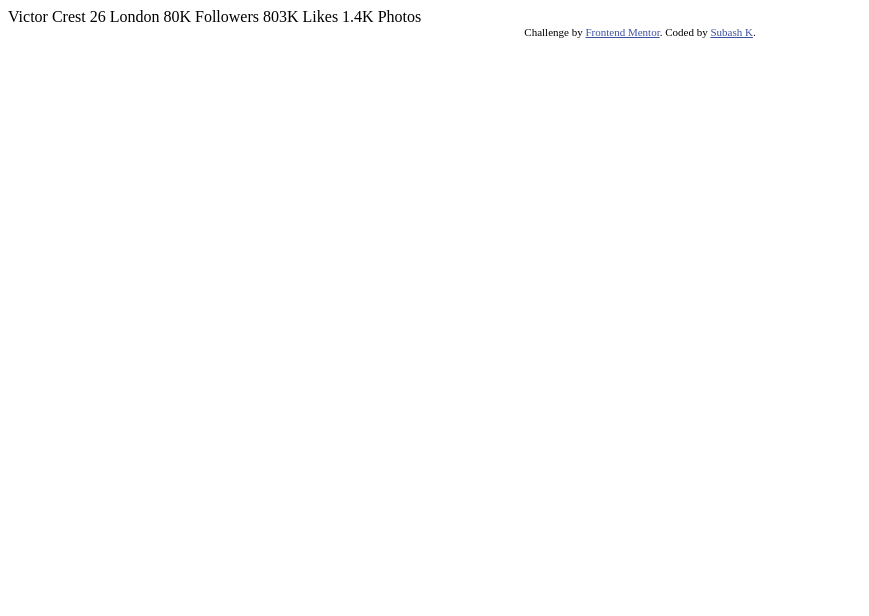
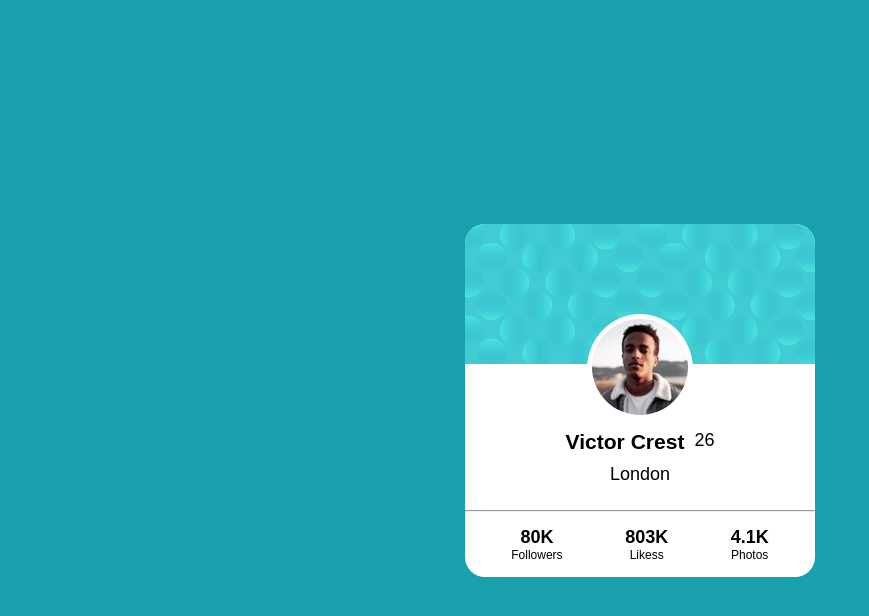
Before and after one commit to subashkumaraguru/profile-card, a plain HTML site: page index.html in a window 1280 px wide. Shown: the whole page, without its empty margins (0-869 px from the left). Drawn offline with Linux system fonts and the light colour scheme; a web font is replaced by a local one.

Commit message:
feat: :sparkles: Add Profile card
Added profile card and styled it

```diff
--- a/index.html
+++ b/index.html
@@ -1,35 +1,64 @@
 <!DOCTYPE html>
 <html lang="en">
-<head>
-  <meta charset="UTF-8">
-  <meta name="viewport" content="width=device-width, initial-scale=1.0"> <!-- displays site properly based on user's device -->
+  <head>
+    <meta charset="UTF-8" />
+    <meta name="viewport" content="width=device-width, initial-scale=1.0" />
+    <!-- displays site properly based on user's device -->
 
-  <link rel="icon" type="image/png" sizes="32x32" href="./images/favicon-32x32.png">
+    <link
+      rel="icon"
+      type="image/png"
+      sizes="32x32"
+      href="./images/favicon-32x32.png"
+    />
 
-  <title>Frontend Mentor | Profile card component</title>
+    <link
+      rel="stylesheet"
+      href="https://fonts.google.com/specimen/Kumbh+Sans"
+    />
+    <link rel="stylesheet" href="./styles/style.css" />
 
-  <!-- Feel free to remove these styles or customise in your own stylesheet 👍 -->
-  <style>
-    .attribution { font-size: 11px; text-align: center; }
-    .attribution a { color: hsl(228, 45%, 44%); }
-  </style>
-</head>
-<body>
-  Victor Crest
-  26
-  London
+    <title>Frontend Mentor | Profile card component</title>
 
-  80K
-  Followers
+    <!-- Feel free to remove these styles or customise in your own stylesheet 👍 -->
+  </head>
+  <body>
+    <div class="page-ctr">
+      <div class="profile-card">
+        <img class="cover-image" src="./images/bg-pattern-card.svg" alt="" />
+        <div class="bio">
+          <div class="profile-image">
+            <img src="./images/image-victor.jpg" alt="profile-image" />
+          </div>
+          <span class="personal-info">
+            <h3 class="name">Victor Crest</h3>
+            <p class="age">26</p>
+          </span>
+          <span class="city">London</span>
+        </div>
+        <hr />
+        <div class="profile-info">
+          <div>
+            <div class="value">80K</div>
+            <div class="category">Followers</div>
+          </div>
+          <div>
+            <div class="value">803K</div>
+            <div class="category">Likess</div>
+          </div>
+          <div>
+            <div class="value">4.1K</div>
+            <div class="category">Photos</div>
+          </div>
+        </div>
+      </div>
+    </div>
 
-  803K
-  Likes
-
-  1.4K
-  Photos
-  <div class="attribution">
-    Challenge by <a href="https://www.frontendmentor.io?ref=challenge" target="_blank">Frontend Mentor</a>.
-    Coded by <a href="#">Subash K</a>.
-  </div>
-</body>
+    <!-- <footer class="attribution">
+      Challenge by
+      <a href="https://www.frontendmentor.io?ref=challenge" target="_blank"
+        >Frontend Mentor</a
+      >. Coded by <a href="#">Subash K</a>.
+    </footer> -->
+  </body>
 </html>
--- /dev/null
+++ b/styles/style.css
@@ -0,0 +1,92 @@
+:root {
+  font-size: 18px;
+}
+
+* {
+  margin: 0;
+  padding: 0;
+  box-sizing: border-box;
+}
+
+body {
+  background-color: hsl(185, 75%, 39%);
+  font-family: "Kumbh Sans", sans-serif;
+}
+
+.bio > .profile-image {
+  background-color: white;
+  border-radius: 50%;
+  margin-top: -50px;
+  padding: 5px;
+  overflow: hidden;
+}
+
+.city {
+  margin-top: 10px;
+  margin-bottom: 25px;
+}
+
+.profile-info {
+  display: flex;
+  flex-direction: row;
+  justify-content: space-around;
+  margin: 15px;
+}
+
+.profile-info > div {
+  display: flex;
+  flex-direction: column;
+  align-items: center;
+  justify-content: center;
+}
+
+.name {
+  margin-right: 10px;
+}
+
+.age {
+  vertical-align: middle;
+}
+
+.page-ctr {
+  align-items: center;
+  display: flex;
+  flex-direction: row;
+  justify-content: center;
+  height: 100vh;
+}
+
+.personal-info {
+  display: flex;
+  flex-direction: row;
+  justify-content: center;
+  margin-top: 5px;
+  width: 100%;
+}
+.profile-card {
+  border-radius: 20px;
+  background-color: #fff;
+  display: flex;
+  flex-direction: column;
+  overflow: hidden;
+}
+
+.profile-card > .bio {
+  display: flex;
+  flex-direction: column;
+  align-items: center;
+  justify-content: center;
+}
+
+.profile-image > img {
+  border-radius: 50%;
+}
+
+.value {
+  font-weight: 700;
+}
+
+.category {
+  font-weight: 200;
+  font-size: 12px;
+}
```
